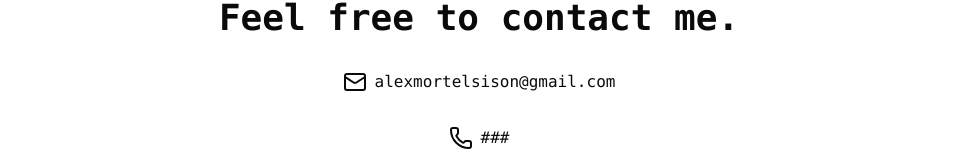
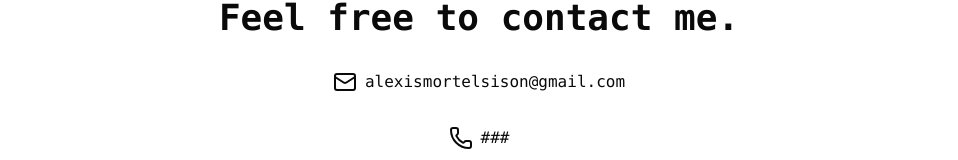
Before and after one commit to alexmortelsison/alexsisoncv, a Next.js app: page /contact in a window 1280 px wide. Shown: the part 258-418 px from the top of the page, without its empty margins (161-1119 px from the left). Built offline with nearby package versions, Linux system fonts and the light colour scheme.

Commit message:
updated contact

```diff
--- a/app/contact/page.tsx
+++ b/app/contact/page.tsx
@@ -20,7 +20,7 @@ export default function ContactPage() {
           className="flex space-x-2 hover:underline underline-offset-4"
         >
           <Mail />
-          <p>alexmortelsison@gmail.com</p>
+          <p>alexismortelsison@gmail.com</p>
         </a>
       </div>
       <div className="flex justify-center mt-8">
```
